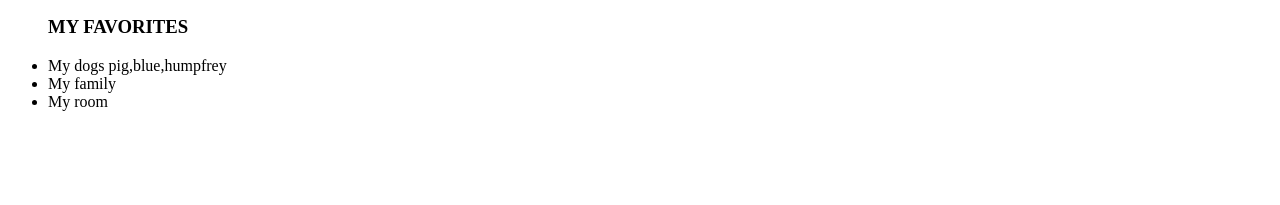
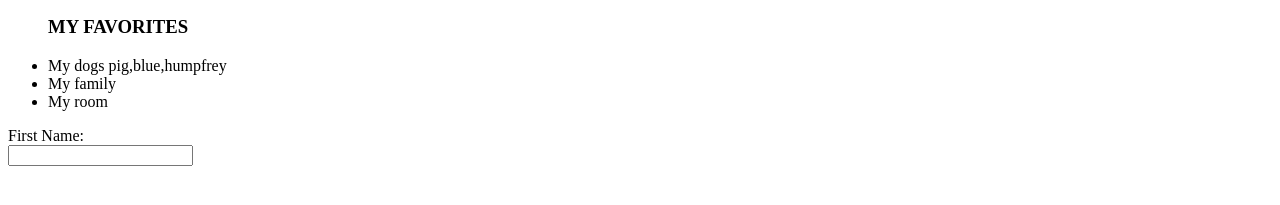
Before and after one commit to ssikes-rgb/MyWebsite_Savannah, a plain HTML site: page mywebsite.html in a window 1280 px wide. Shown: the part 159-364 px from the top of the page. Drawn offline with Linux system fonts and the light colour scheme.

Commit message:
Add form

```diff
--- a/mywebsite.html
+++ b/mywebsite.html
@@ -11,14 +11,23 @@
     <div>
         <h1> About Me!! </h1>
         <p>My name is savannah i am 17 years old not for long because my birthday is coming up soon on nov,5
-           i go to mcaa magic city acceptance accadamy in homewood and im senior.</p>
+           i go to mcaa magic city acceptance accadamy in homewood and im senior.
+        </p>
            <ul>
               <h3> MY FAVORITES </h3>
                  <li>My dogs pig,blue,humpfrey</li>
                     <li>My family</li>
                  <li>My room</li>
              </ul>
+
   </div>
+  <div>
+     <form action="input">
+       <label for="fname">First Name:</label><br>
+     <input type="text" id="fname" name="fname"><br>
+</form>
+</div>
+
 
 </body>
 </html>
```
Lines whose indentation alone changed are shown as unchanged.
